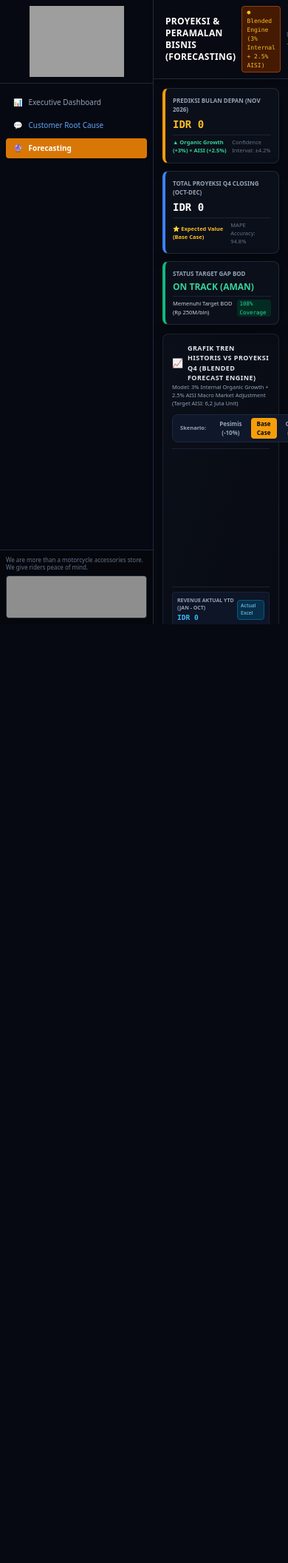
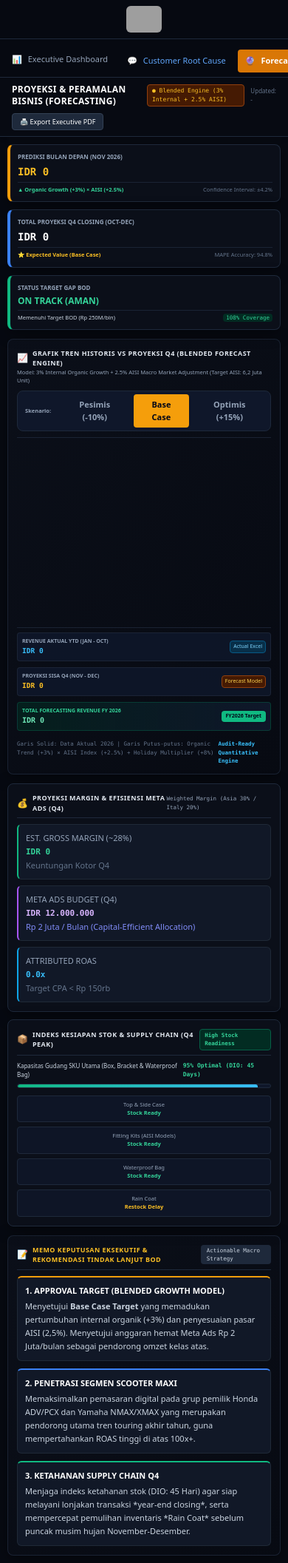
Before and after one commit to julianaj982-arch/GIVI-POINT-Dashboard, a Flask app: page /forecast in a window 390 px wide. Shown: the whole page at 74% size. Before the commit the page ends 844 px from the top, so only its background shows below. Run offline with Flask 3, Linux system fonts and the light colour scheme; a map, chart or similar area stays blank; some libraries are stand-ins or nearby versions; grey boxes are pictures that could not be loaded.

Commit message:
fix mobile forecast

```diff
--- a/templates/forecast.html
+++ b/templates/forecast.html
@@ -19,20 +19,38 @@
     <style>
     body { background-color: #070a12; color: #f1f5f9; font-family: ui-sans-serif, system-ui, sans-serif; }
     .card-navy { background-color: #0b0f19; border: 1px solid #1e293b; box-shadow: 0 4px 20px -2px rgba(0, 0, 0, 0.5); }
-        .card-inner { background-color: #111827; border: 1px solid #1f2937; transition: all 0.2s ease; }
-        .card-inner:hover { border-color: #38bdf8; transform: translateY(-1px); }
+    .card-inner { background-color: #111827; border: 1px solid #1f2937; }
     ::-webkit-scrollbar { width: 5px; height: 5px; }
     ::-webkit-scrollbar-track { background: #070a12; }
     ::-webkit-scrollbar-thumb { background: #1e293b; border-radius: 3px; }
+    canvas { max-width: 100% !important; }
+    /* FIX HP - FORECAST */
+    @media (max-width: 768px) {
+      body { font-size: 13px !important; }
+      aside { position: sticky !important; top: 0; z-index: 60; width: 100% !important; }
+      aside img { height: 36px !important; width: auto !important; }
+      aside nav { display: flex !important; flex-direction: row !important; overflow-x: auto !important; padding: 6px !important; gap: 6px !important; }
+      aside nav a { font-size: 11px !important; padding: 7px 10px !important; white-space: nowrap; flex-shrink: 0; }
+      header { flex-direction: column !important; align-items: flex-start !important; gap: 8px !important; }
+      header h1 { font-size: 12px !important; line-height: 1.3; }
+      main { padding: 10px !important; }
+      main .grid { grid-template-columns: 1fr !important; }
+      .h-\[170px\] { height: 240px !important; }
+      /* Tombol skenario biar gak ketumpuk */
+      #btn-pessimistic, #btn-base, #btn-optimistic { font-size: 11px !important; padding: 6px 10px !important; }
+      /* Card margin biar lega */
+      .card-inner { padding: 10px !important; }
+      .card-inner p { font-size: 11px !important; }
+    }
 </style>
 </head>
-<body class="h-screen flex overflow-hidden text-[10px]">
+<body class="min-h-screen flex flex-col md:flex-row md:h-screen md:overflow-hidden text-[10px]">
 
     <!-- SIDEBAR -->
-    <aside class="w-52 bg-[#060911] border-r border-slate-800 flex flex-col justify-between shrink-0 h-full">
+    <aside class="w-full md:w-52 bg-[#060911] border-b md:border-b-0 md:border-r border-slate-800 flex flex-col md:justify-between shrink-0 md:h-full">
         <div class="overflow-y-auto">
             <div class="p-2 border-b border-slate-800 flex items-center justify-center bg-[#060911]">
-                <img src="{{ url_for('static', filename='logo.jpg') }}" alt="GIVI Point Logo" class="w-full h-24 object-contain rounded-md">
+                <img src="{{ url_for('static', filename='logo.jpg') }}" onerror="this.outerHTML='<div style=\'font-weight:900;color:white;padding:8px;font-size:14px\'>GIVI POINT</div>'" alt="GIVI Point Logo" class="w-32 md:w-full h-12 md:h-24 object-contain rounded-md">
             </div>
 
             <nav class="p-2 space-y-1 mt-1">
@@ -48,7 +66,7 @@
             </nav>
         </div>
 
-        <div class="p-2 border-t border-slate-800 bg-[#05070d]">
+        <div class="hidden md:block p-2 border-t border-slate-800 bg-[#05070d]">
             <p class="text-[8px] text-slate-500 mb-1.5 leading-tight">We are more than a motorcycle accessories store. We give riders peace of mind.</p>
             <div class="rounded overflow-hidden border border-slate-800">
                 <img src="{{ url_for('static', filename='motor.jpg') }}" alt="Givi Bike Touring" class="w-full h-14 object-cover opacity-90">
@@ -57,10 +75,10 @@
     </aside>
 
     <!-- MAIN CONTENT -->
-    <div class="flex-1 flex flex-col min-w-0 h-full overflow-y-auto bg-[#070a12]">
+    <div class="flex-1 flex flex-col min-w-0 w-full md:h-full md:overflow-y-auto bg-[#070a12]">
 
         <!-- HEADER TOP BAR -->
-        <header class="bg-[#070a12] border-b border-slate-800 p-2 px-4 flex justify-between items-center sticky top-0 z-50 shadow-md">
+        <header class="bg-[#070a12] border-b border-slate-800 p-2 px-4 flex flex-wrap gap-2 justify-between items-center md:sticky md:top-0 z-50 shadow-md">
             <div class="flex items-center space-x-2">
                 <h1 class="text-xs font-bold text-white tracking-wide uppercase">PROYEKSI & PERAMALAN BISNIS (FORECASTING)</h1>
                 <span class="bg-amber-950 border border-amber-800 text-amber-400 text-[8px] font-mono px-1.5 py-0.5 rounded">● Blended Engine (3% Internal + 2.5% AISI)</span>
```
Lines whose indentation alone changed are shown as unchanged.
